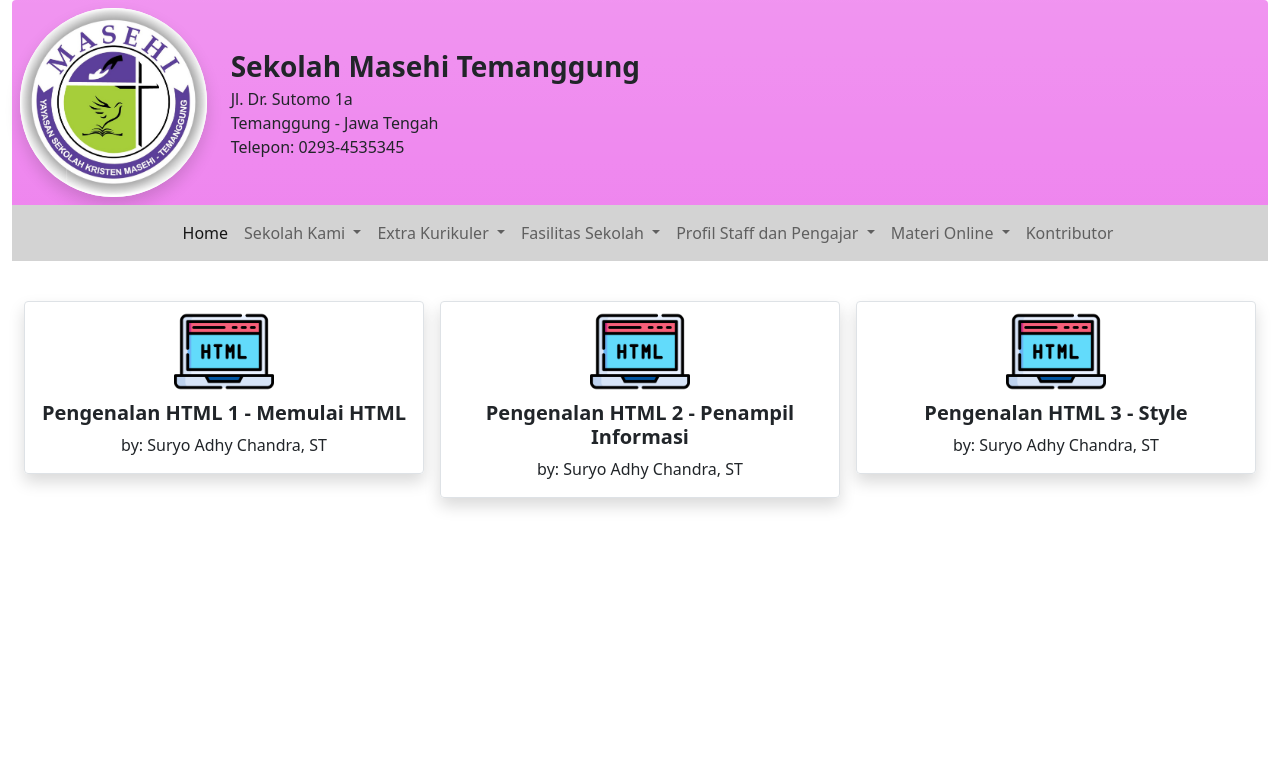
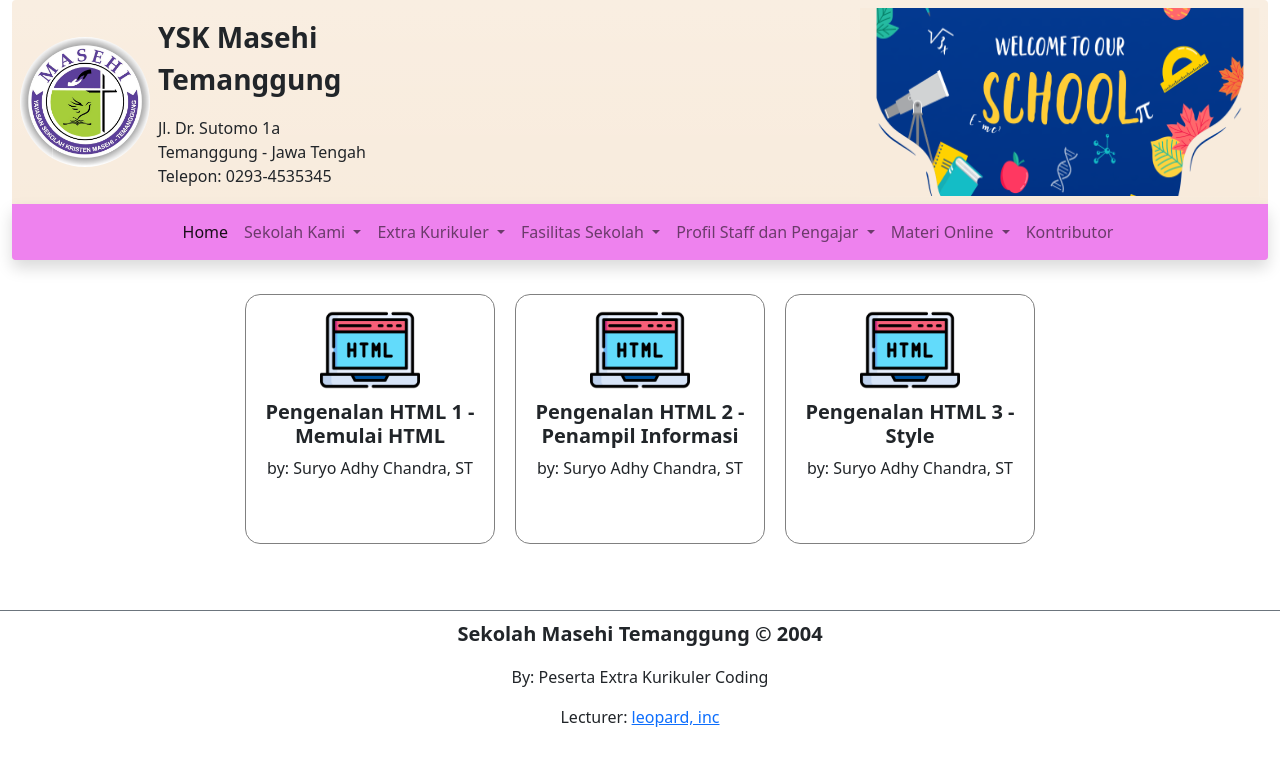
Before and after one commit to leopard1982/sekolah_masehi, a Django app: template templates/section/blogs.html in a window 1280 px wide. Shown: the top 766 px of the page. Run offline with Django 3.2, Linux system fonts and the light colour scheme; the template is opened without the code that fills it, so the values that code supplies are empty.

Commit message:
ganti tampilan dan style untuk blogs dan halaman depan

```diff
--- a/templates/base.html
+++ b/templates/base.html
@@ -12,31 +12,49 @@
     {% block styles %}
     {% endblock %}
     <style>
+        .logo {
+            min-width: 130px;
+            max-width: 130px;
+            min-height: 130px;
+            max-height: 130px;
+            border-radius: 50%;
+        }
+
+        .welcome {
+            min-width: 400px;
+        }
 
     </style>
 </head>
 <body>
 <div class="container-fluid">
-    <div class="bg-gradient rounded" style="background-color: violet;">
-        <div class="row p-2">
+    <div class="bg-gradient rounded" style="background-color: #F8EBDC;">
+        <div class="d-flex justify-content-between justify-content-md-center p-2">
+            <div class="d-flex justify-content-start" >
                 <!-- untuk logo masehi -->
-                <div class="col-lg-2 col-md-3 col-3 d-flex justify-content-center align-items-center">
+                <div class="d-flex justify-content-center align-items-center">
                         <a href="/">
-                            <img src="{% static 'images\logo.jpg'%}" class="w-100 rounded-circle shadow  bg-white" alt="">
+                            <img src="{% static 'images\logo.jpg'%}" class="logo" alt="">
                         </a>
                 </div>
-                <div class="col-lg-10 col-md-9 col-9 justify-content-start d-flex align-items-center">
+                <!-- untuk alamat masehi -->
+                <div class="justify-content-start d-flex align-items-center p-2" >
                     <div>
-                            <span class="fs-3  fw-bold">Sekolah Masehi Temanggung</span><br>
+                            <p class="fs-3  fw-bold" style="min-width: 350px;">YSK Masehi Temanggung</p>
                             <span>Jl. Dr. Sutomo 1a</span><br>
                             <span>Temanggung - Jawa Tengah</span><br>
                             <span>Telepon: 0293-4535345</span>
                     </div>
 
                 </div>
+            </div>
+            <div class="d-none d-lg-flex  justify-content-end">
+                <img src="{% static 'images/welcome.png'%}" class="w-50 welcome" alt="">
+            </div>
+
         </div>
         <div class="">
-            <nav class="navbar navbar-expand-lg navbar-light " style="background-color: lightgrey;">
+            <nav class="navbar navbar-expand-lg navbar-light  rounded-bottom shadow" style="background-color: violet">
                 <div class="container-fluid">
                     <a class="navbar-brand" href="#"></a>
                     <button class="navbar-toggler " type="button" data-bs-toggle="collapse" data-bs-target="#navbarNavDropdown" aria-controls="navbarNavDropdown" aria-expanded="false" aria-label="Toggle navigation">
@@ -118,7 +136,11 @@
     </div>
 </div>
 
-
+<div class="footer mb-0 text-center mt-5 py-2 bg-white border-top border-secondary">
+    <p class="fw-bold fs-5">Sekolah Masehi Temanggung &copy; 2004</p>
+    <p>By: Peserta Extra Kurikuler Coding</p>
+    <p>Lecturer: <a href="mailto:'adhy.chandra@gmail.com'" target="_blank">leopard, inc</a></p>
+</div>
 
 
 </body>
--- a/templates/section/blogs.html
+++ b/templates/section/blogs.html
@@ -1,34 +1,59 @@
 {% extends 'base.html'%}
 {% load static %}
 
+{% block styles%}
+<style>
+    .cards {
+        min-width: 250px !important;
+        max-width: 250px !important;
+        min-height: 250px;
+        max-height: 350px;
+        margin:10px;
+        border: 1px solid grey;
+        padding:5px;
+        border-radius: 15px;
+        text-align: center;
+        transition-duration: 1s;
+    }
+
+    .cards img {
+        width: 100px;
+        height: 100px;
+        border-radius: 5px;
+    }
+
+    .cards:hover {
+        box-shadow: 0px 5px 5px grey;
+        cursor: pointer;
+        border-radius: 0px;
+        transition-duration: 1s;
+    }
+</style>
+{% endblock%}
+
 {% block contents %}
-<div class="row p-2">
-        <div class="col-4 p-2">
-            <div class="border rounded text-center shadow">
+<div class="flex-wrap d-flex justify-content-center">
+        <div class="cards">
                 <a href="{% url 'blogs_section' 1 %}">
-                    <img src="/static/images/html1.png" class="w-25" alt="">
+                    <img src="/static/images/html1.png"  alt="">
                 </a>
                 <p class="h5 fw-bold">Pengenalan HTML 1 - Memulai HTML</p>
                 <p>by: Suryo Adhy Chandra, ST</p>
-            </div>
         </div>
-        <div class="col-4 p-2">
-            <div class="border rounded text-center shadow">
+        <div class="cards">
                 <a href="{% url 'blogs_section' 2 %}">
-                    <img src="/static/images/html2.png" class="w-25" alt="">
+                    <img src="/static/images/html2.png"  alt="">
                 </a>
                 <p class="h5 fw-bold">Pengenalan HTML 2 - Penampil Informasi</p>
                 <p>by: Suryo Adhy Chandra, ST</p>
-            </div>
         </div>
-        <div class="col-4 p-2">
-            <div class="border rounded text-center shadow">
+        <div class="cards">
                 <a href="{% url 'blogs_section' 3 %}">
-                    <img src="/static/images/html2.png" class="w-25" alt="">
+                    <img src="/static/images/html2.png"  alt="">
                 </a>
                 <p class="h5 fw-bold">Pengenalan HTML 3 - Style</p>
                 <p>by: Suryo Adhy Chandra, ST</p>
-            </div>
         </div>
+
 </div>
 {% endblock %}
```
Also changed, not shown: static/images/welcome.png (added).
